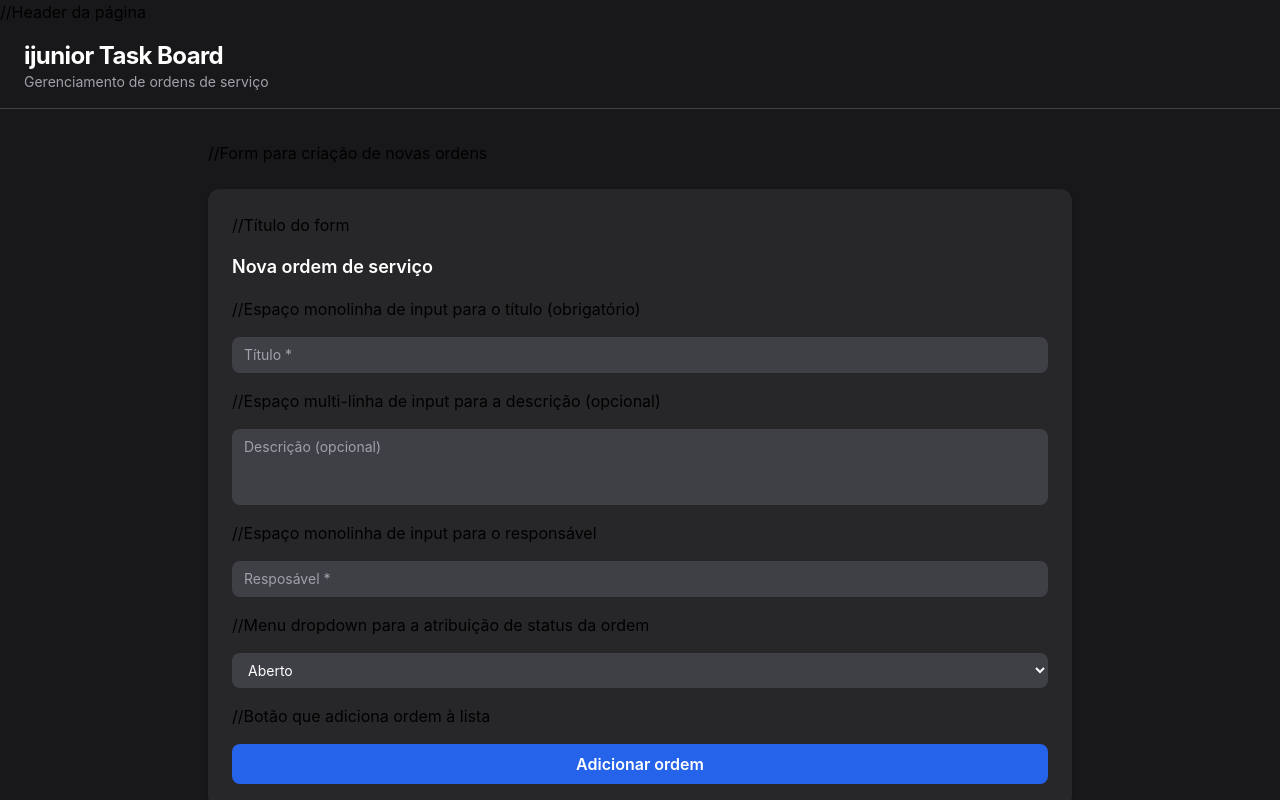
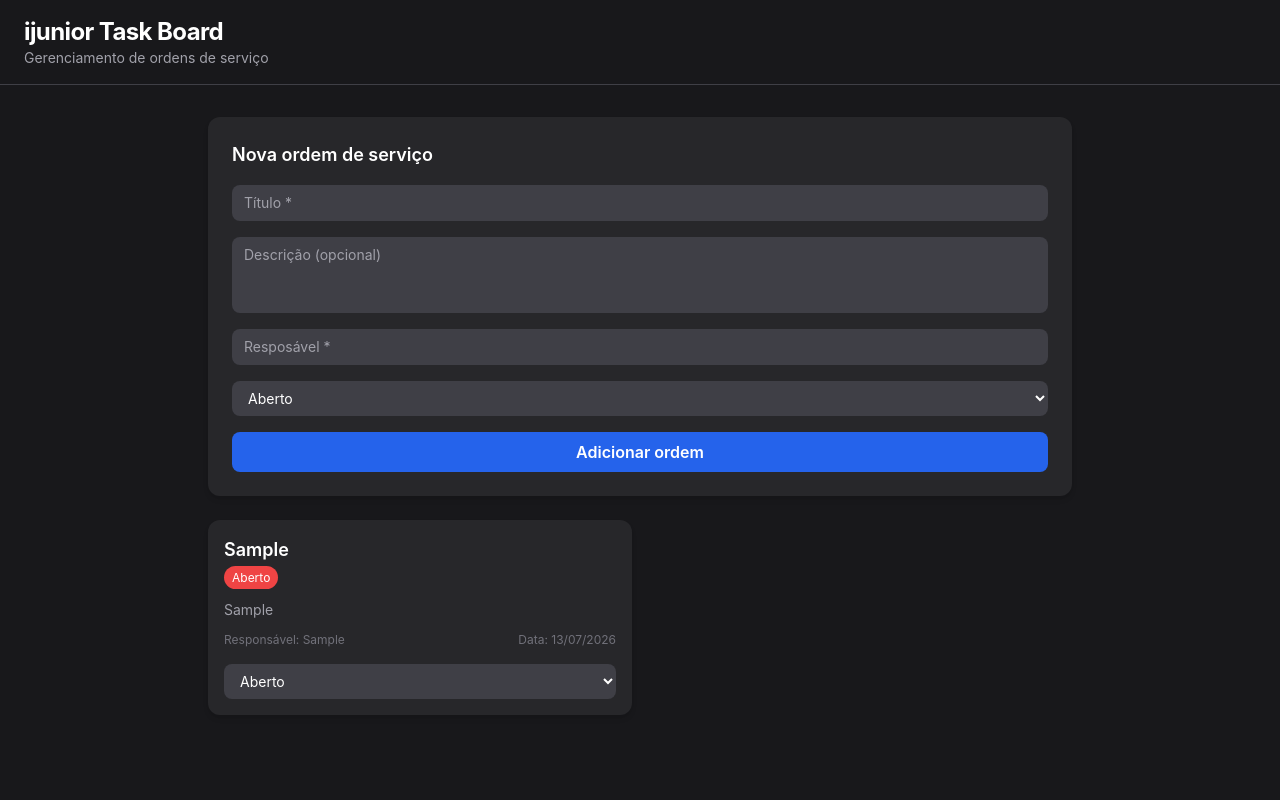
Before and after one commit to Gh0st28/ijunior-task-board, a React (Vite) app: page / in a window 1280 px wide. Both pictures are taken after typing "Sample", "Sample", "Sample" into the empty fields and a click on the button "Adicionar ordem". Shown: the top 800 px of the page. Built offline with nearby package versions, Linux system fonts and the light colour scheme.

Commit message:
bugfix: comentários mal-formatados

```diff
--- a/src/App.tsx
+++ b/src/App.tsx
@@ -23,14 +23,11 @@ export default function App() {
   return (
     <div className="min-h-screen bg-zinc-900">
 
-      //Header da página
       <Header />
       <main className="max-w-4xl mx-auto px-4 py-8 flex flex-col gap-6">
 
-        //Form para criação de novas ordens
         <FormNovaOrdem onAdicionar={adicionarOrdem} />
 
-        //Listagem de ordens
         {ordens.length === 0 ? (
 
           //Texto caso não tenham ordens ainda
--- a/src/components/FormNovaOrdem.tsx
+++ b/src/components/FormNovaOrdem.tsx
@@ -48,10 +48,9 @@ export default function FormNovaOrdem({ onAdicionar }: Props) {
 
         //Estrutura do form
         <div className="bg-zinc-800 rounded-xl p-6 flex flex-col gap-4 shadow-md">
-            //Título do form
+
             <h2 className="text-white font-semibold text-lg">Nova ordem de serviço</h2>
 
-            //Espaço monolinha de input para o título (obrigatório)
             <input
                 className="bg-zinc-700 text-white text-sm rounded-lg px-3 py-2 placeholder-zinc-400"
                 placeholder="Título *"
@@ -59,7 +58,6 @@ export default function FormNovaOrdem({ onAdicionar }: Props) {
                 onChange={(e: ChangeEvent<HTMLInputElement>) => setTitulo(e.target.value)}
             />
 
-            //Espaço multi-linha de input para a descrição (opcional)
             <textarea
                 className="bg-zinc-700 text-white text-sm rounded-lg px-3 py-2 placeholder-zinc-400 resize-none"
                 placeholder="Descrição (opcional)"
@@ -68,7 +66,6 @@ export default function FormNovaOrdem({ onAdicionar }: Props) {
                 onChange={(e: ChangeEvent<HTMLTextAreaElement>) => setDescricao(e.target.value)}
             />
 
-            //Espaço monolinha de input para o responsável
             <input
                 className="bg-zinc-700 text-white text-sm rounded-lg px-3 py-2 placeholder-zinc-400"
                 placeholder="Resposável *"
@@ -76,7 +73,6 @@ export default function FormNovaOrdem({ onAdicionar }: Props) {
                 onChange={(e: ChangeEvent<HTMLInputElement>) => setResponsavel(e.target.value)}
             />
 
-            //Menu dropdown para a atribuição de status da ordem
             <select
                 className="bg-zinc-700 text-white text-sm rounded-lg px-3 py-2"
                 value={status}
@@ -87,7 +83,6 @@ export default function FormNovaOrdem({ onAdicionar }: Props) {
                 <option value="Concluído">Concluído</option>
             </select>
 
-            //Botão que adiciona ordem à lista
             <button
                 className="bg-blue-600 hover:bg-blue-500 text-white font-semibold rounded-lg px-4 py-2 transition-colors"
                 onClick={handleSubmit}
--- a/src/components/OrdemCard.tsx
+++ b/src/components/OrdemCard.tsx
@@ -20,28 +20,22 @@ export default function OrdemCard({ ordem, onMudarStatus }: Props) {
         <div className="bg-zinc-800 rounded-xl p-4 flex flex-col gap-3 shadow-md">
             <div classname="flex items-center justify-between">
 
-                //Escrita do título do card
                 <h2 className="text-white font-semibold text-lg">{ordem.titulo}</h2>
 
-                //Escrita do status do card, com a cor de fundo determinada por corStatus
                 <span
                     className={`text-white text-xs px-2 py-1 rounded-full ${corStatus[ordem.status]}`}
                     >{ordem.status}
                 </span>
             </div>
 
-            //Escrita da descrição do card
             <p className="text-zinc-400 text-sm">{ordem.descricao}</p>
             <div className="text-zinc-500 text-xs flex justify-between">
 
-                //Escrita do responsável
                 <span>Responsável: {ordem.responsavel}</span>
 
-                //Escrita da data
                 <span>Data: {ordem.criadaEm}</span>
             </div>
 
-            //Mudança de status com mudança de fundo correspondente
             <select
                 className="bg-zinc-700 text-white text-sm rounded-lg px-3 py-2 mt-1"
                 value={ordem.status}
```
